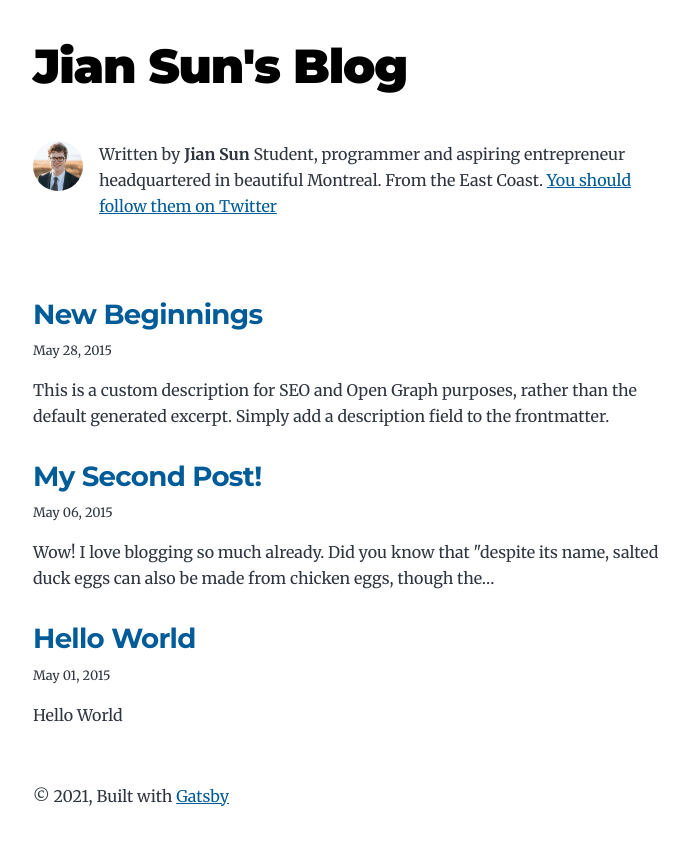
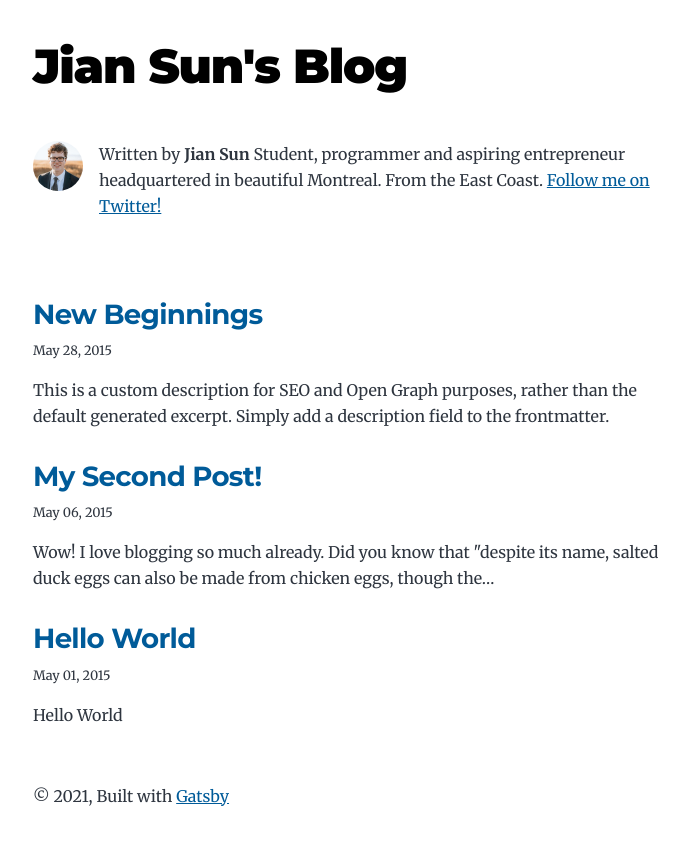
Before and after one commit to GFlyDream/personal-blog, a Gatsby site: page / in a window 1280 px wide. Shown: the whole page, without its empty margins (291-980 px from the left). Built offline with nearby package versions, Linux system fonts and the light colour scheme; Gatsby itself is replaced by a stand-in of ours.

Commit message:
Update bio.js

```diff
--- a/src/components/bio.js
+++ b/src/components/bio.js
@@ -47,7 +47,7 @@ const Bio = () => {
           Written by <strong>{author.name}</strong> {author?.summary || null}
           {` `}
           <a href={`https://twitter.com/${social?.twitter || ``}`}>
-            You should follow them on Twitter
+            Follow me on Twitter!
           </a>
         </p>
       )}
```
